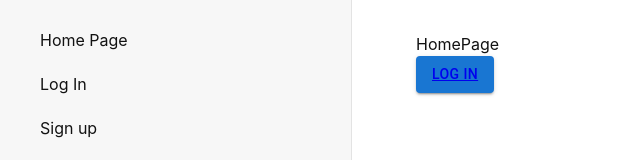
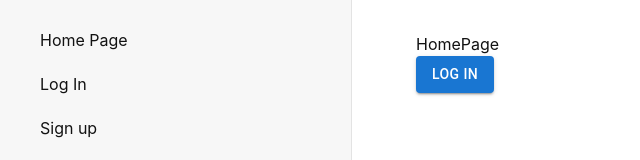
Before and after one commit to evelyn-tse/ghh-2022, a React (Create React App) app: page /home_page in a window 1280 px wide. Shown: the top 160 px of the page, without its empty margins (0-640 px from the left). Built offline with nearby package versions, Linux system fonts and the light colour scheme.

Commit message:
removed ugly purple line

```diff
--- a/src/routes/HomePage.js
+++ b/src/routes/HomePage.js
@@ -3,6 +3,6 @@ import { Outlet, Link } from "react-router-dom";
 export default function HomePage(props){
     return (<>
     <div>HomePage</div>
-    <Button variant="contained"><Link to={`../login/`}>Log In</Link></Button>
+    <Button variant="contained"><Link style={{textDecoration: 'none', color: 'white'}} to={`../login/`}>Log In</Link></Button>
     </>);
 }
```
